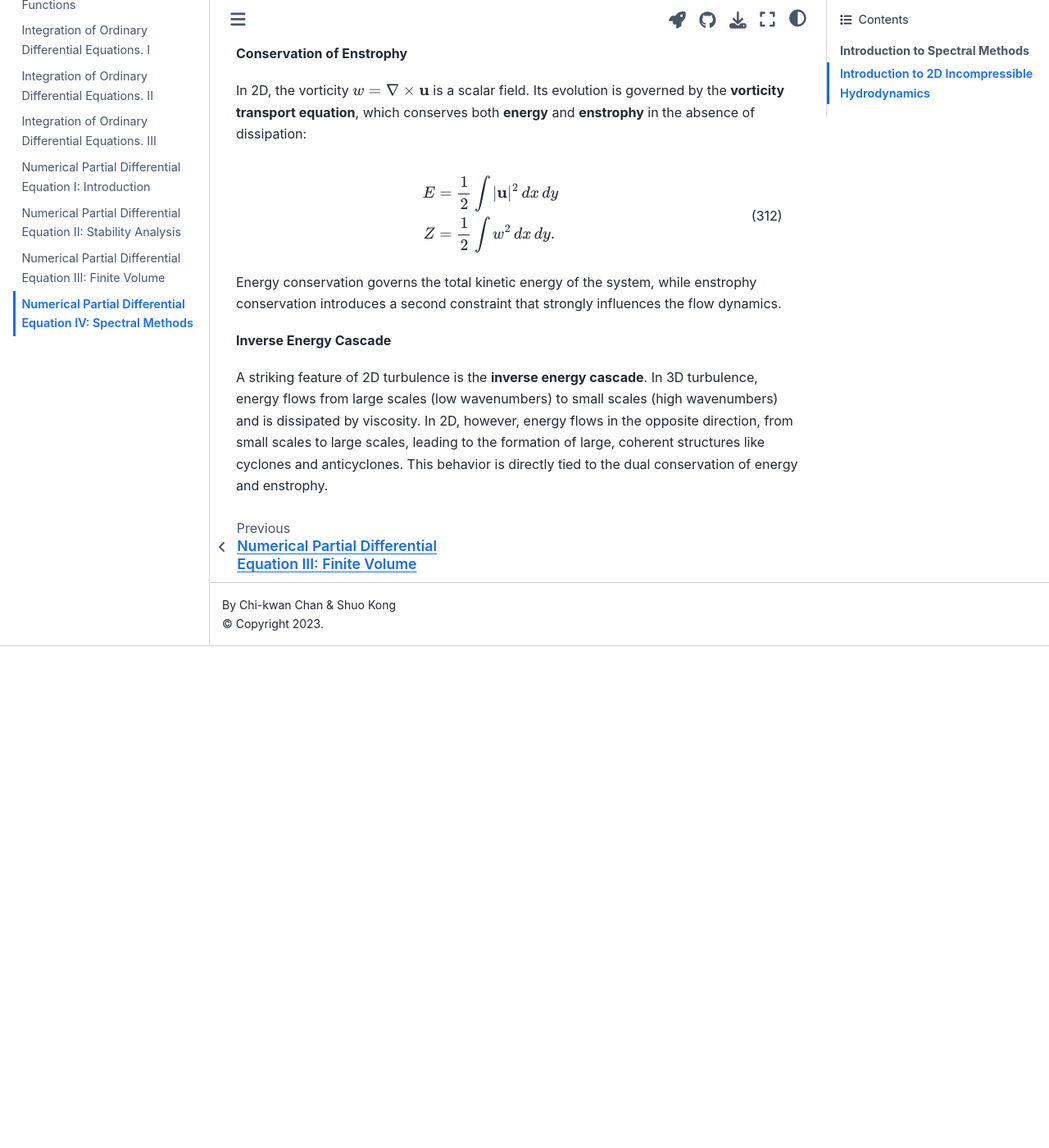
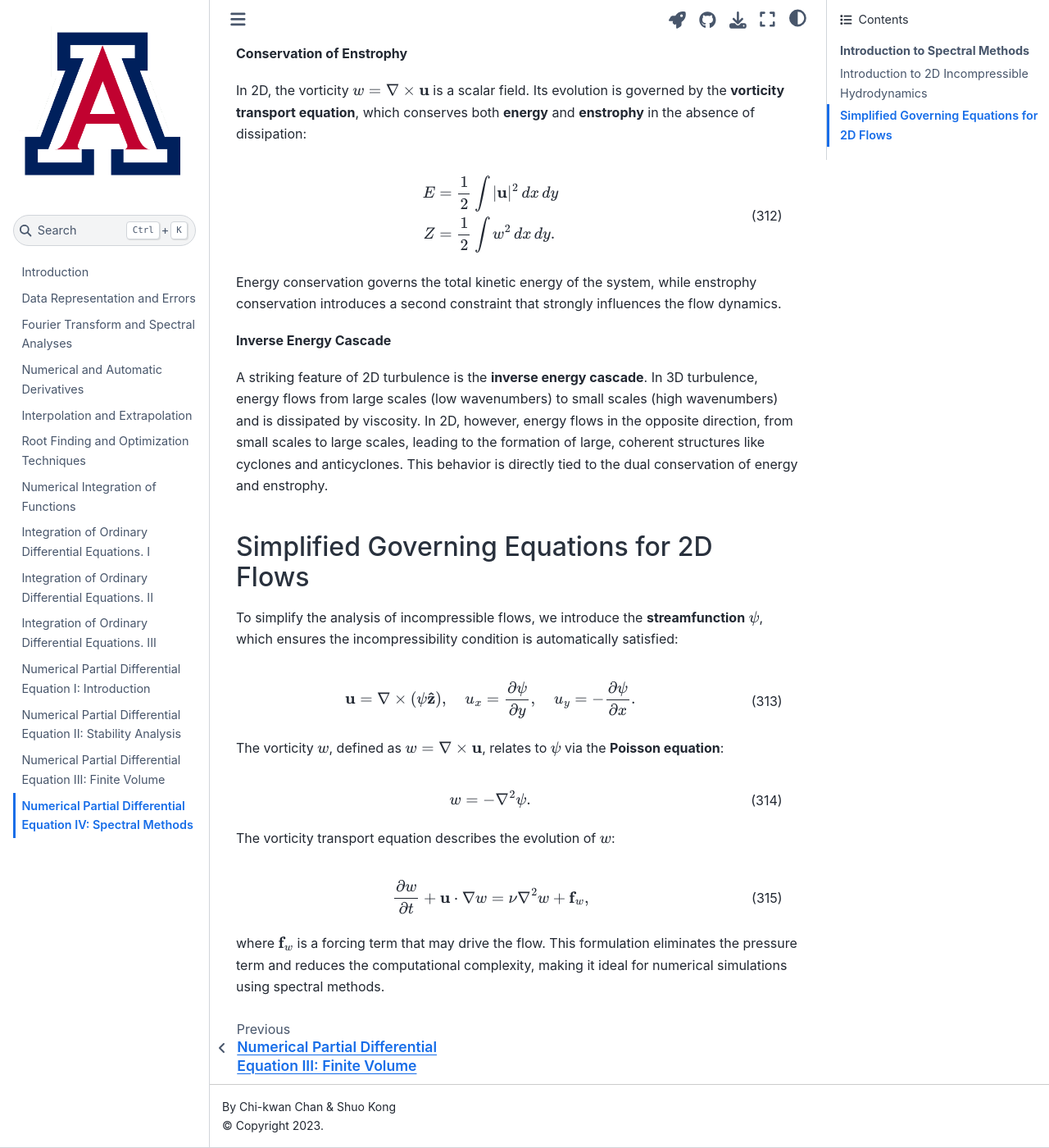
Before and after one commit to ua-2024q3-astr513/astr513, a Jupyter Book: the page built from docs/pde4.md, in a window 1280 px wide and 1400 px high, scrolled down 3715 px. Shown: the whole window at 82% size. Built offline with Jupyter Book 1.0.4 settings and Sphinx 7.4.7 and the Sphinx Book theme 1.1.4, drawn with Linux system fonts in a browser that asks for light colours; before the commit the page ends 4503 px from its top, so only the background shows below that.

Commit message:
Write down the vorticity transport equation

````diff
--- a/docs/pde4.md
+++ b/docs/pde4.md
@@ -156,6 +156,23 @@ In 3D turbulence, energy flows from large scales (low wavenumbers) to small scal
 In 2D, however, energy flows in the opposite direction, from small scales to large scales, leading to the formation of large, coherent structures like cyclones and anticyclones.
 This behavior is directly tied to the dual conservation of energy and enstrophy.
 
-```{code-cell} ipython3
++++
 
-```
+## Simplified Governing Equations for 2D Flows
+
+To simplify the analysis of incompressible flows, we introduce the **streamfunction** $\psi$, which ensures the incompressibility condition is automatically satisfied:
+\begin{align}
+\mathbf{u} = \nabla \times (\psi \mathbf{\hat{z}}), \quad u_x = \frac{\partial \psi}{\partial y}, \quad u_y = -\frac{\partial \psi}{\partial x}.
+\end{align}
+
+The vorticity $w$, defined as $w = \nabla \times \mathbf{u}$, relates to $\psi$ via the **Poisson equation**:
+\begin{align}
+w = -\nabla^2 \psi.
+\end{align}
+
+The vorticity transport equation describes the evolution of $w$:
+\begin{align}
+\frac{\partial w}{\partial t} + \mathbf{u} \cdot \nabla w = \nu \nabla^2 w + \mathbf{f}_w,
+\end{align}
+
+where $\mathbf{f}_w$ is a forcing term that may drive the flow. This formulation eliminates the pressure term and reduces the computational complexity, making it ideal for numerical simulations using spectral methods.
````
